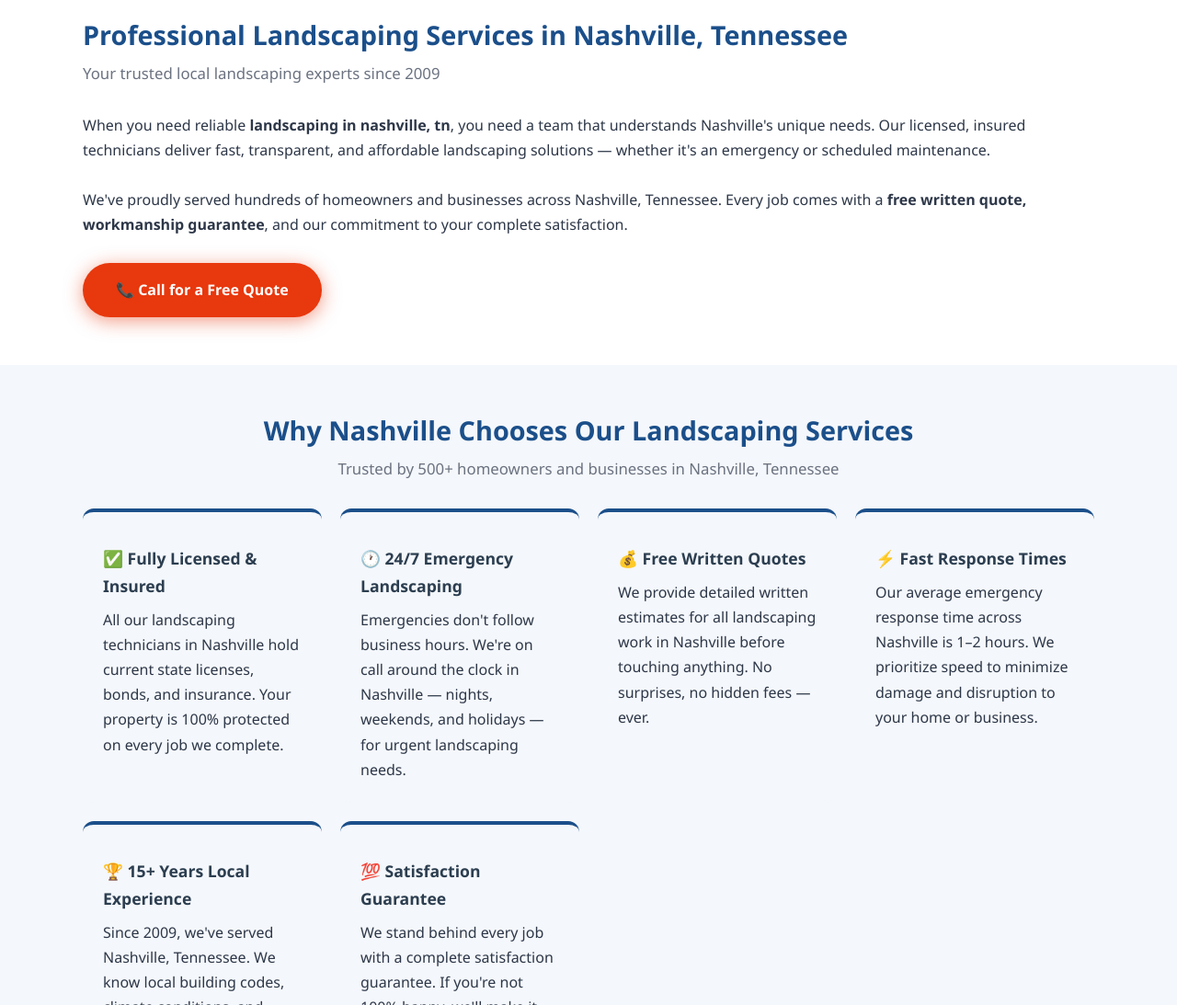
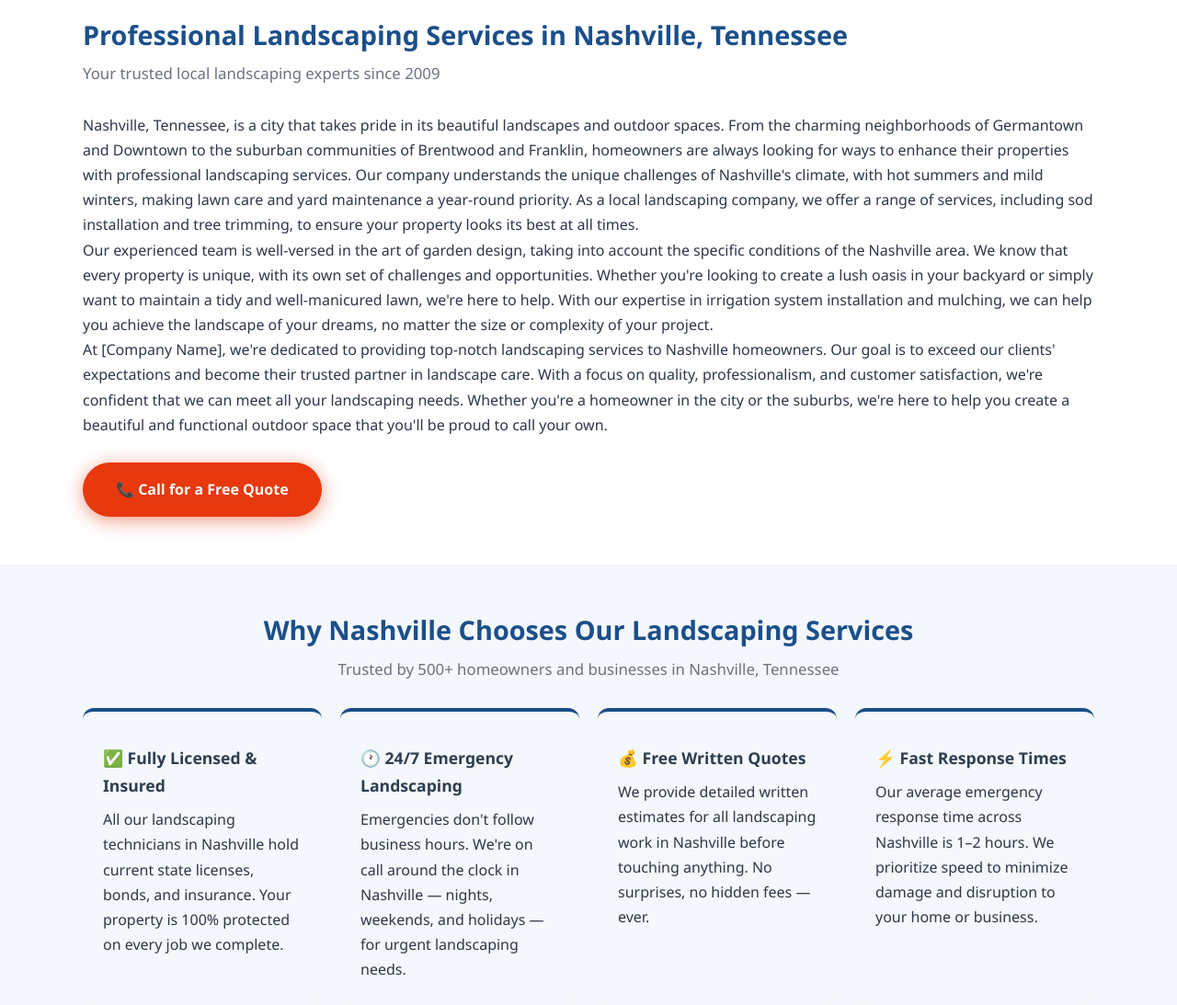
Before and after one commit to leadsmartaffiliate/landscaping-service-nashville-tn, a plain HTML site: page index.html in a window 1280 px wide. Shown: the part 580-1673 px from the top of the page at 92% size. Drawn offline with Linux system fonts and the light colour scheme.

Commit message:
Update index.html

```diff
--- a/index.html
+++ b/index.html
@@ -190,7 +190,9 @@ footer{background:var(--dark);color:#c9d1e0;padding:40px 20px 20px}
   <div class="section-inner">
     <h2 id="intro-heading">Professional Landscaping Services in Nashville, Tennessee</h2>
     <p class="section-sub">Your trusted local landscaping experts since 2009</p>
-    <p>When you need reliable <strong>landscaping in nashville, tn</strong>, you need a team that understands Nashville's unique needs. Our licensed, insured technicians deliver fast, transparent, and affordable landscaping solutions — whether it's an emergency or scheduled maintenance.</p><br><p>We've proudly served hundreds of homeowners and businesses across Nashville, Tennessee. Every job comes with a <strong>free written quote, workmanship guarantee</strong>, and our commitment to your complete satisfaction.</p>
+    <p>Nashville, Tennessee, is a city that takes pride in its beautiful landscapes and outdoor spaces. From the charming neighborhoods of Germantown and Downtown to the suburban communities of Brentwood and Franklin, homeowners are always looking for ways to enhance their properties with professional landscaping services. Our company understands the unique challenges of Nashville's climate, with hot summers and mild winters, making lawn care and yard maintenance a year-round priority. As a local landscaping company, we offer a range of services, including sod installation and tree trimming, to ensure your property looks its best at all times.</p>
+<p>Our experienced team is well-versed in the art of garden design, taking into account the specific conditions of the Nashville area. We know that every property is unique, with its own set of challenges and opportunities. Whether you're looking to create a lush oasis in your backyard or simply want to maintain a tidy and well-manicured lawn, we're here to help. With our expertise in irrigation system installation and mulching, we can help you achieve the landscape of your dreams, no matter the size or complexity of your project.</p>
+<p>At [Company Name], we're dedicated to providing top-notch landscaping services to Nashville homeowners. Our goal is to exceed our clients' expectations and become their trusted partner in landscape care. With a focus on quality, professionalism, and customer satisfaction, we're confident that we can meet all your landscaping needs. Whether you're a homeowner in the city or the suburbs, we're here to help you create a beautiful and functional outdoor space that you'll be proud to call your own.</p>
     <br>
     <a href="tel:PHONE_NUMBER" class="btn-call" style="font-size:1em"
        aria-label="Call for free Landscaping quote in Nashville">📞 Call for a Free Quote</a>
@@ -359,7 +361,8 @@ footer{background:var(--dark);color:#c9d1e0;padding:40px 20px 20px}
   <div class="section-inner">
     <h2 id="areas-heading">Landscaping Service Areas in Nashville, Tennessee</h2>
     <p class="section-sub">We cover all neighborhoods and surrounding communities</p>
-
+    <p>Nashville's unique blend of urban and suburban landscapes presents a range of challenges for homeowners. From the historic mansions of Belle Meade to the modern condos of the Gulch, every property has its own set of requirements and considerations. At [Company Name], we understand the importance of adapting to these local conditions, with expertise in tree trimming and lawn care tailored to the specific needs of Nashville's tree species and soil types.</p>
+<p>Our team is familiar with the city's building codes and regulations, ensuring that our services meet all necessary standards and permits. We're also well-versed in the local climate, with knowledge of the best plants and landscaping strategies for Nashville's hot summers and cool winters. Whether you're looking to enhance your curb appeal or create a relaxing outdoor retreat, we're here to provide the expert landscaping services you need to achieve your goals.</p>
     <div class="area-grid" role="list" aria-label="Nashville service areas">
       <a class="area-tag" role="listitem" href="/landscaping-service-downtown/" aria-label="Landscaping in Downtown, TN">Downtown</a>
       <a class="area-tag" role="listitem" href="/landscaping-service-midtown/" aria-label="Landscaping in Midtown, TN">Midtown</a>
```
